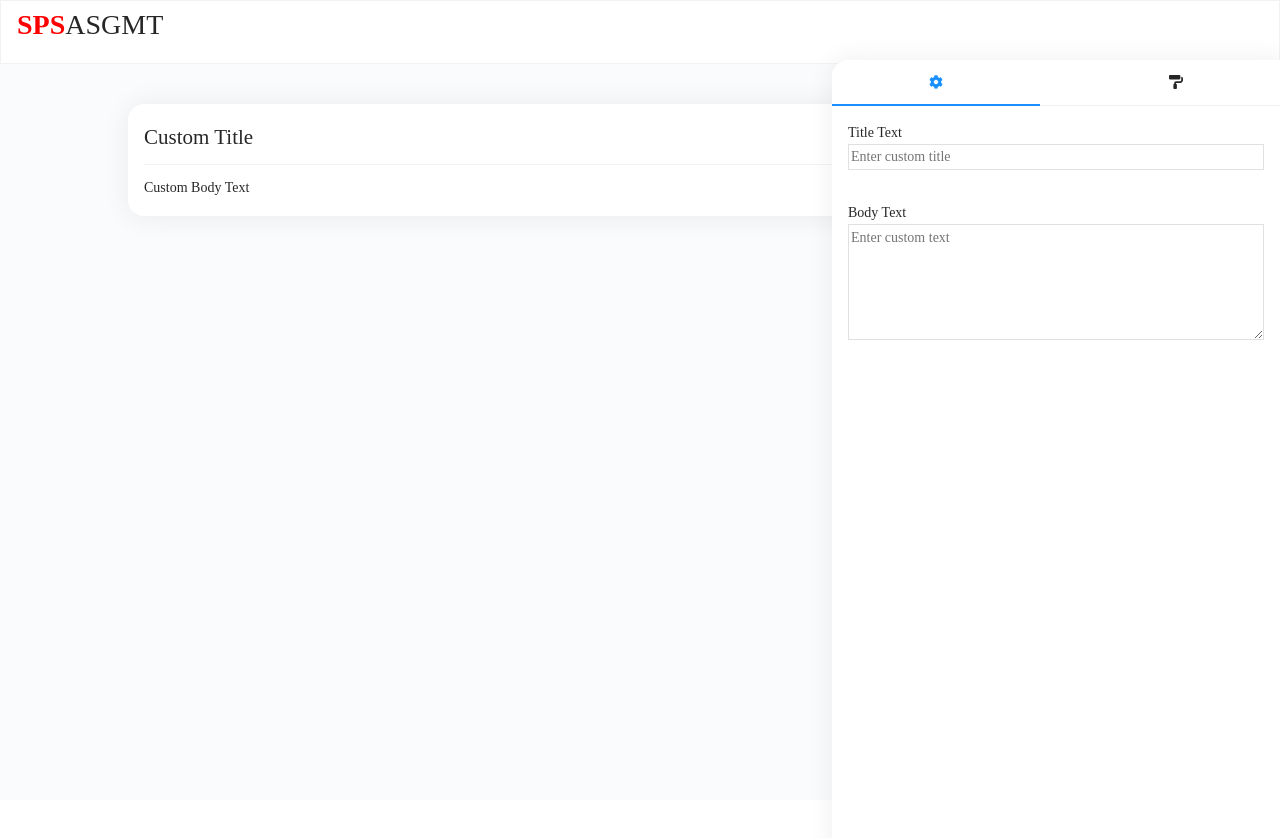
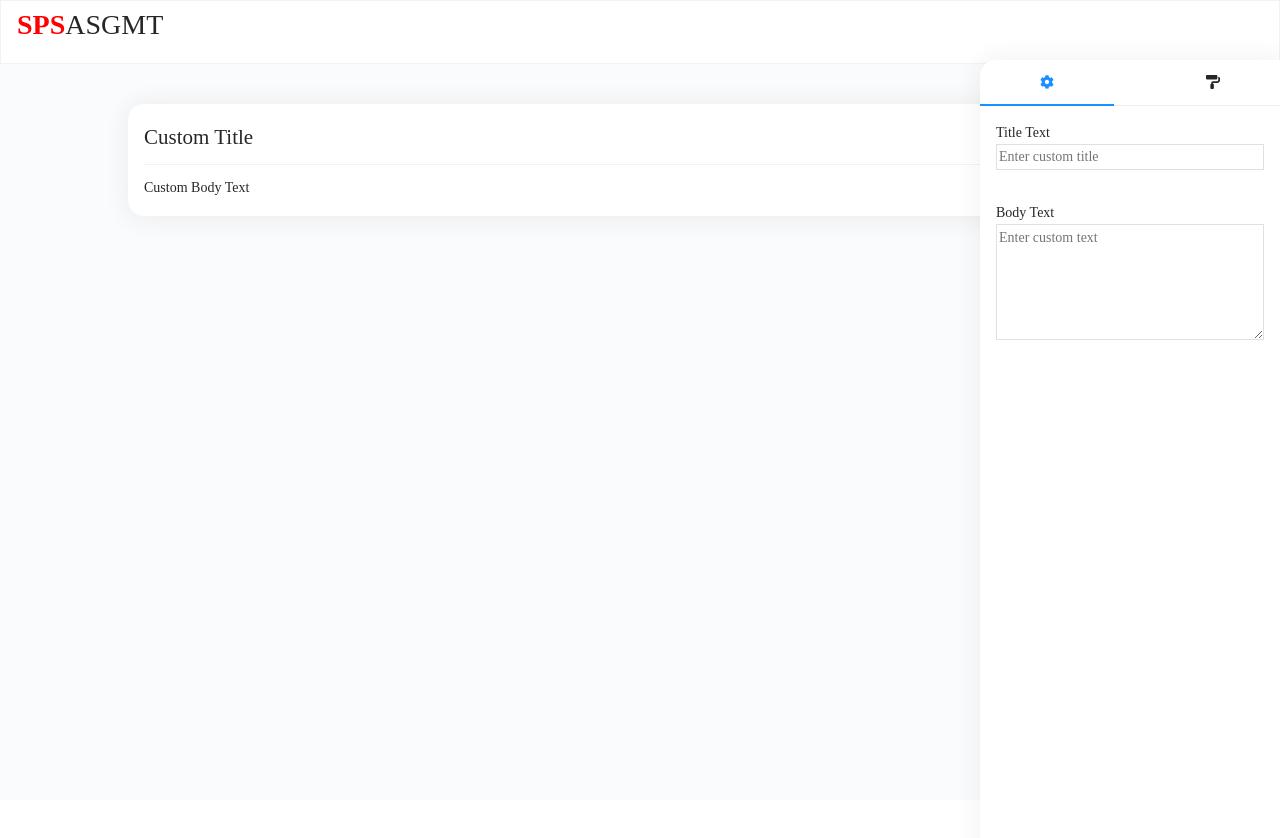
Before and after one commit to SuiYoung/streampoint_tech_test, a React (Create React App) app: page / in a window 1280 px wide. Both pictures are taken after a click on the button 1033 px from the left and 142 px from the top of the page. Shown: the top 838 px of the page. Built offline with nearby package versions, Linux system fonts and the light colour scheme; a web font is replaced by a local one.

Commit message:
small changes

```diff
--- a/src/App.css
+++ b/src/App.css
@@ -82,7 +82,7 @@ button {
   border: none;
 }
 .sideDrawer {
-  width: 35vw;
+  width: 300px;
   height: 100vh;
   background: white;
   border-radius: 16px 0 0 0;
--- a/src/App.js
+++ b/src/App.js
@@ -16,8 +16,8 @@ import Header from "./Components/Header";
 import Aside from "./Components/Aside";
 
 class App extends Component {
-  constructor() {
-    super();
+  constructor(props) {
+    super(props);
     this.state = {
       asideOpen: false,
       cards: ["card"],
@@ -36,7 +36,6 @@ class App extends Component {
 
   removeCard = (index) => {
     if (this.state.cards.length === 1) {
-      console.log("default cannot delete");
       return;
     } else {
       const currentCards = [...this.state.cards];
@@ -79,7 +78,7 @@ class App extends Component {
 
   handleChange = (e) => {
     this.setState({
-      titleText: e.target.value,
+      titleText: this.props.titleText,
       bodyText: e.target.value
     })
   }
@@ -89,7 +88,7 @@ class App extends Component {
 
     //collect card id
     let id;
-
+    console.log(this.state);
     //define cards and duplicate based on array in state
     let cards;
     cards = this.state.cards.map((card, index) => {
--- a/src/App.less
+++ b/src/App.less
@@ -75,7 +75,7 @@ button {
 }
 
 .sideDrawer {
-    width: 35vw;
+    width: 300px;
     height: 100vh;
     background: white;
     border-radius: 16px 0 0 0;
--- a/src/Components/Form.js
+++ b/src/Components/Form.js
@@ -28,7 +28,7 @@ class Form extends Component {
         return(
           <form onSubmit={handleSubmit}>
               <label for="title">Title Text
-                  <input type="text" id="title" name="title" placeholder="Enter custom title" value={this.state.titleText} onChange={(e) => this.setState({titleText: e.target.value})}/>
+                  <input type="text" id="title" name="title" placeholder="Enter custom title" value={this.props.titleText} onChange={(e) => this.setState({titleText: e.target.value})}/>
               </label>
               <label for="body">Body Text
                   <textarea id="body" name="body" rows="5" cols="50" placeholder="Enter custom text" value={this.state.bodyText} onChange={(e) => this.setState({bodyText: e.target.value})}>
```
Also changed, not shown: 1 other file (tests, documents, lock files or other folders).
